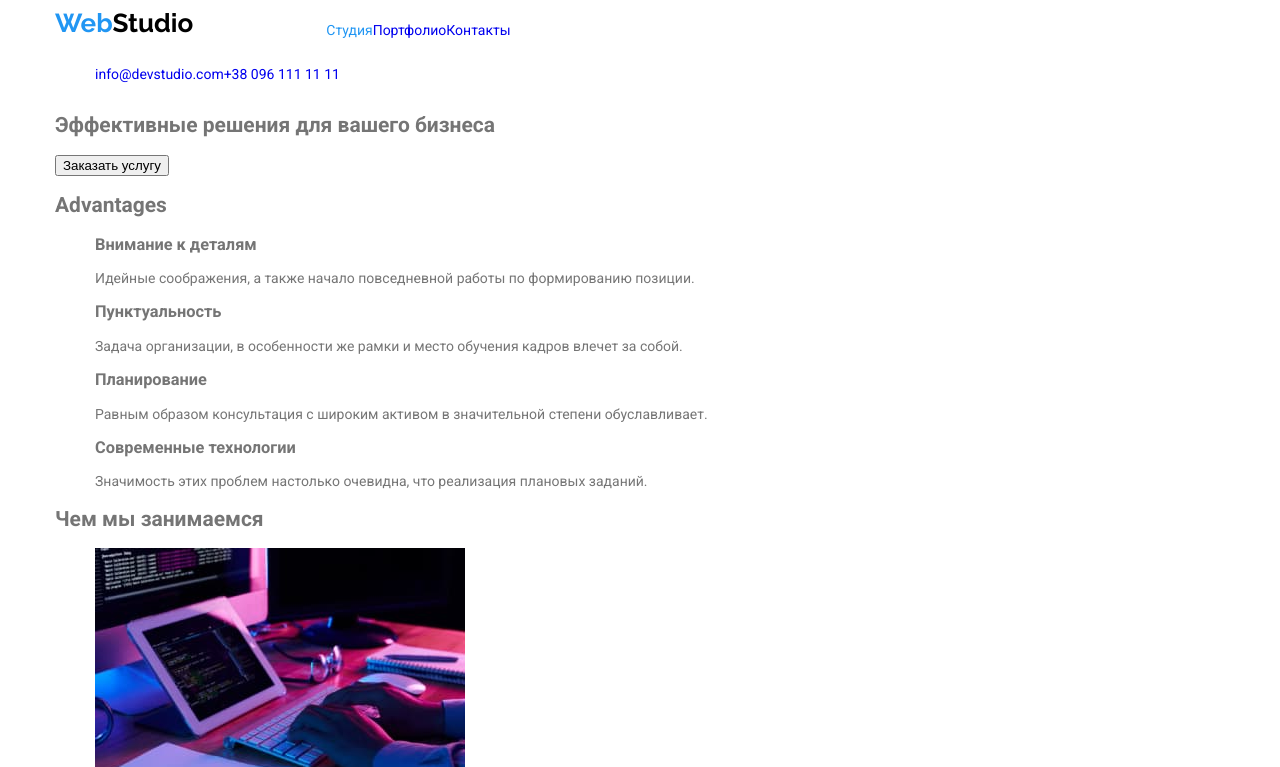
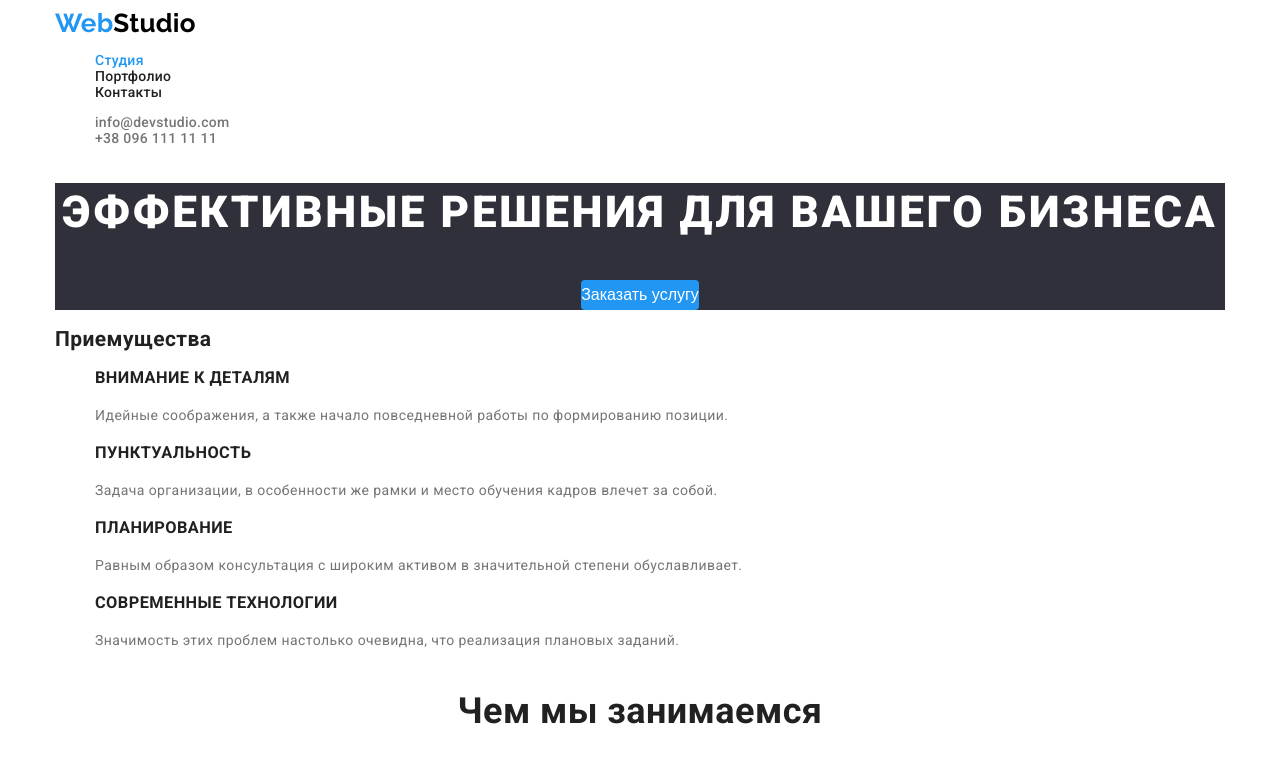
Before and after one commit to piron-johny/goit-html-css-40-dz-2, a plain HTML site: page index.html in a window 1280 px wide. Shown: the top 767 px of the page. Drawn offline with Linux system fonts and the light colour scheme.

Commit message:
Добавляет стили

```diff
--- a/css/style.css
+++ b/css/style.css
@@ -1,6 +1,7 @@
 :root {
-  --primariColor: #757575;
-  --secondaryColor: #2196F3;
+  --primaryColor: #212121;
+  --secondaryColor: #757575;
+  --activeColor: #2196F3;
 }
 .list {
   list-style: none;
@@ -9,44 +10,125 @@
   width: 1170px;
   margin: 0 auto;
 }
+body {
+  color: var(--primaryColor);
 
-body {
   font-family: Roboto, Arial, "Helvetica Neue", Helvetica, sans-serif;
   font-weight: 400;
   font-size: 14px;
-  color: var(--primariColor);
+  letter-spacing: 0.03em;
 }
 a {
   text-decoration: none;
+  color: var(--primaryColor);
 }
-/* Шапка сайта */
-.header {
-  display: flex;
+button {
+  border: none;
+  padding: 0;
+}
+.btn {
+  color: #ffffff;
+  background-color: var(--activeColor);
+
+  font-size: 16px;
+  line-height: 1.87;
+
+  border-radius: 4px;
+}
+.title__section {
+  font-size: 36px;
+  font-weight: 700;
+  line-height: 1.6;
+  text-align: center;
 }
 
 
-/* НАвигация */
-.nav {
-  display: flex;
+/* Шапка сайта */
+.header, .contacts__item {
+  font-weight: 500;
+  line-height: 1.14;
+  letter-spacing: 0.02em;
 }
+
+
+/* Навигация */
 .logo {
+  color: #000000;
+
   font-family: Raleway;
   font-weight: 700;
   font-size: 26px;
   line-height: 1.2;
-  color: #000000;
+
   margin-right: 93px;
 }
 .logo span {
+  color: var(--activeColor);
+}
+.nav__link {
+  font-weight: 500;
+  line-height: 1.14;
+  letter-spacing: 0.02em;
+}
+.nav__link:hover,
+.nav__link:focus,
+.nav__link-active {
+  color: var(--activeColor);
+}
+
+/* Контакты */
+.contacts__item {
   color: var(--secondaryColor);
 }
-.nav__links {
-  display: flex;
+.contacts__item:hover,
+.contacts__item:focus {
+  color: var(--activeColor);
 }
 
-.nav__link-active {
+/* Порвая секция */
+.section-one {
+  background-color: #2F303A;
+  text-align: center;
+}
+.section-one__title {
+  color: #ffffff;
+
+  font-size: 44px;
+  font-weight: 900;
+  line-height: 1.36;
+  letter-spacing: 0.06em;
+  text-transform: uppercase;
+}
+
+/* Вторая секция */
+.section-twoo__subtitle {
+  color: var(--primaryColor);
+
+  font-weight: 700;
+  line-height: 1.14;
+
+  text-transform: uppercase;
+}
+.section-twoo__text {
   color: var(--secondaryColor);
+
+  line-height: 1.7;
 }
-.header__contacts {
-  display: flex;
+
+/* Третья секция */
+
+
+/* Четвертая секция */
+.section-four__item {
+  text-align: center;
 }
+.section-four__subtitle {
+  font-size: 16px;
+  line-height: 1.19;
+  font-weight: 500;
+}
+
+/* Подвал */
+.address .contacts__item {
+  color: rgba(255, 255, 255, 0.6);
+}
--- a/index.html
+++ b/index.html
@@ -46,7 +46,7 @@
       <div class="container">
         <!-- section 1 -->
         <section class="section-one">
-          <h1 class="section-one__tittle">
+          <h1 class="section-one__title">
             Эффективные решения для вашего бизнеса
           </h1>
           <button type="button" class="section-one__btn btn">
@@ -57,31 +57,31 @@
 
         <!-- section 2 -->
         <section class="section-twoo">
-          <h2 class="section-twoo__tittle">Advantages</h2>
+          <h2 class="section-twoo__title">Приемущества</h2>
           <ul class="section-twoo__items list">
             <li class="section-twoo__item">
-              <h3 class="section-twoo__subtittle">Внимание к деталям</h3>
+              <h3 class="section-twoo__subtitle">Внимание к деталям</h3>
               <p class="section-twoo__text">
                 Идейные соображения, а также начало повседневной работы по
                 формированию позиции.
               </p>
             </li>
             <li class="section-twoo__item">
-              <h3 class="section-twoo__subtittle">Пунктуальность</h3>
+              <h3 class="section-twoo__subtitle">Пунктуальность</h3>
               <p class="section-twoo__text">
                 Задача организации, в особенности же рамки и место обучения кадров
                 влечет за собой.
               </p>
             </li>
             <li class="section-twoo__item">
-              <h3 class="section-twoo__subtittle">Планирование</h3>
+              <h3 class="section-twoo__subtitle">Планирование</h3>
               <p class="section-twoo__text">
                 Равным образом консультация с широким активом в значительной
                 степени обуславливает.
               </p>
             </li>
             <li class="section-twoo__item">
-              <h3 class="section-twoo__subtittle">Современные технологии</h3>
+              <h3 class="section-twoo__subtitle">Современные технологии</h3>
               <p class="section-twoo__text">
                 Значимость этих проблем настолько очевидна, что реализация
                 плановых заданий.
@@ -93,7 +93,7 @@
 
         <!-- section 3 -->
         <section class="section-thee">
-          <h2 class="section-thee__tittle">Чем мы занимаемся</h2>
+          <h2 class="section-thee__title title__section">Чем мы занимаемся</h2>
           <ul class="section-thee__list list">
             <li class="section-thee__item">
               <img
@@ -128,8 +128,8 @@
 
         <!-- sectiom 4 -->
         <section class="section-four">
-          <h2 class="section-four__tittle">Наша команда</h2>
-          <ul class="section-four__list">
+          <h2 class="section-four__title title__section">Наша команда</h2>
+          <ul class="section-four__list list">
             <li class="section-four__item">
               <img
                 class="section-four__img"
@@ -138,7 +138,7 @@
                 width="270"
                 height="260"
               />
-              <h3 class="section-four__subtittle">Игорь Демьяненко</h3>
+              <h3 class="section-four__subtitle">Игорь Демьяненко</h3>
               <p class="section-four__text">Product Designer</p>
             </li>
             <li class="section-four__item">
@@ -149,7 +149,7 @@
                 width="270"
                 height="260"
               />
-              <h3 class="section-four__subtittle">Ольга Репина</h3>
+              <h3 class="section-four__subtitle">Ольга Репина</h3>
               <p class="section-four__text">Frontend Developer</p>
             </li>
             <li class="section-four__item">
@@ -160,7 +160,7 @@
                 width="270"
                 height="260"
               />
-              <h3 class="section-four__subtittle">Николай Тарасов</h3>
+              <h3 class="section-four__subtitle">Николай Тарасов</h3>
               <p class="section-four__text">Marketing</p>
             </li>
             <li class="section-four__item">
@@ -171,7 +171,7 @@
                 width="270"
                 height="260"
               />
-              <h3 class="section-four__subtittle">Михаил Ермаков</h3>
+              <h3 class="section-four__subtitle">Михаил Ермаков</h3>
               <p class="section-four__text">UI Designer</p>
             </li>
           </ul>
@@ -183,18 +183,20 @@
 
     <!-- footer -->
     <footer class="footer">
+      <div class="container">
         <a href="#" class="logo"><span>Web</span>Studio</a>
         <address class="addrress">
-        <p class="addrress__location">г. Киев, пр-т Леси Украинки, 26</p>
+          <a href="" class="addrress__location">г. Киев, пр-т Леси Украинки, 26</a>
           <ul class="contacts list">
-          <li class="contacts__item">
-            <a href="mailto:info@devstudio.com">info@devstudio.com</a>
+            <li class="contacts__list">
+              <a class="contacts__item" href="mailto:info@devstudio.com">info@devstudio.com</a>
             </li>
             <li class="contacts__item">
-            <a href="tel:+380961111111">+38 096 111 11 11</a>
+              <a class="contacts__item" href="tel:+380961111111">+38 096 111 11 11</a>
             </li>
           </ul>
         </address>
+      </div>
     </footer>
     <!-- /footer -->
   </body>
```
Lines whose indentation alone changed are shown as unchanged.
